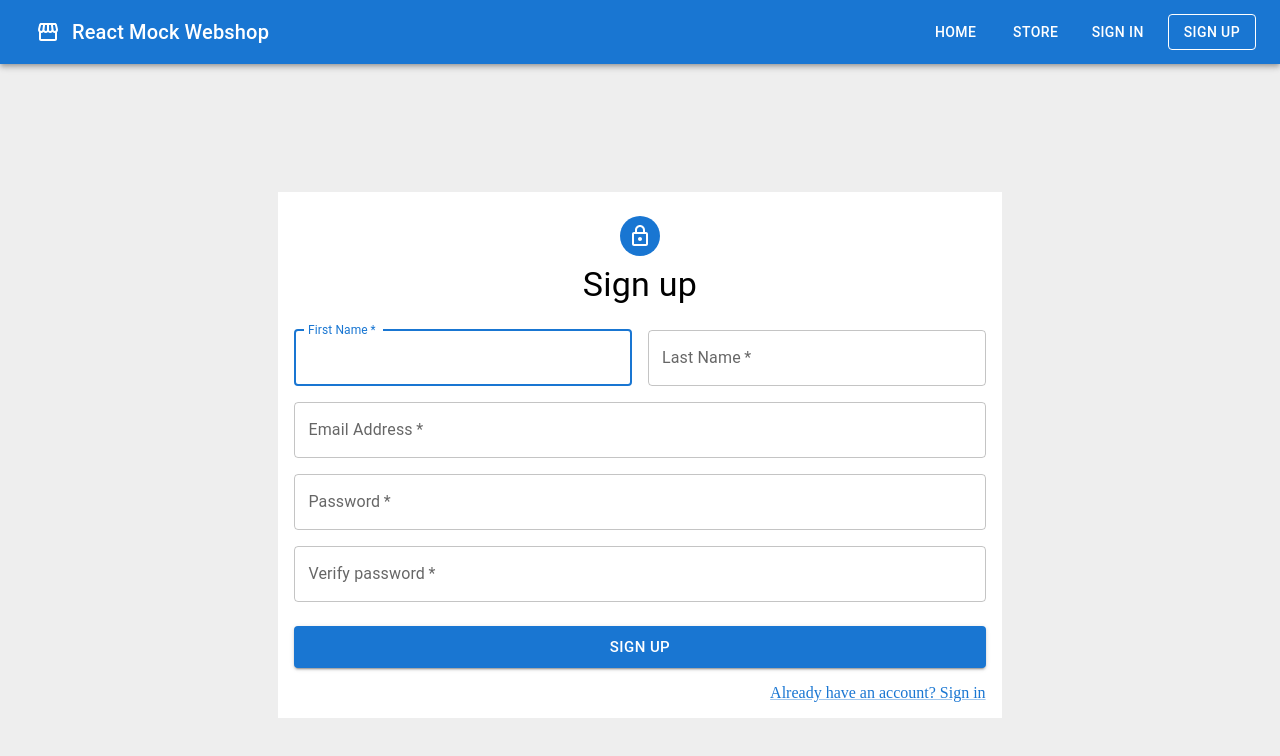
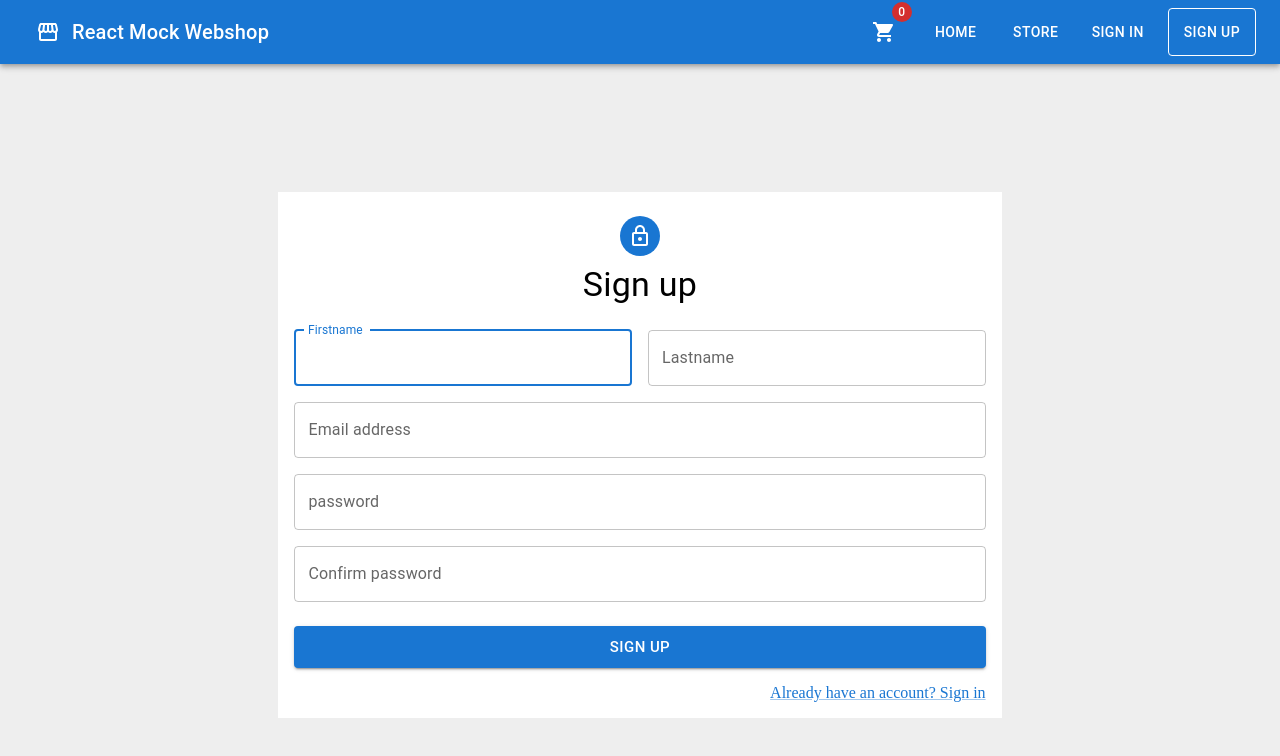
Before and after one commit to ja8mpi/react-mock-webshop, a React (Create React App) app: page /signup in a window 1280 px wide. Shown: the top 756 px of the page. Built offline with nearby package versions, Linux system fonts and the light colour scheme.

Commit message:
Signup value validation

```diff
--- a/mock/db.json
+++ b/mock/db.json
@@ -1,16 +1,42 @@
 {
     "users":[
         {
+            "id":1,
             "firstname":"Ákos",
             "lastname":"Bollók",
             "email":"bollokakos.14@gmail.com",
             "password":"12345"
         },
         {
+            "id":2,
             "firstname":"admin",
             "lastname":"admin",
             "email":"admin@gmail.com",
             "password":"12345"
         }
+    ],
+    "products":[
+        {
+            "id":1,
+            "name":"Lego car",
+            "category":{
+                "category":"toy",
+                "subcategory":"lego"
+            },
+            "price":53.23,
+            "productionYear":"2021",
+            "description":""
+        },
+        {
+            "id":2,
+            "name":"Lego plane",
+            "category":{
+                "category":"toy",
+                "subcategory":"lego"
+            },
+            "price":53.23,
+            "productionYear":"2021",
+            "description":""
+        }
     ]
 }
--- a/package.json
+++ b/package.json
@@ -5,6 +5,7 @@
   "dependencies": {
     "@emotion/react": "^11.9.3",
     "@emotion/styled": "^11.9.3",
+    "@hookform/resolvers": "^2.9.3",
     "@mui/icons-material": "^5.8.4",
     "@mui/material": "^5.8.5",
     "@reduxjs/toolkit": "^1.8.2",
@@ -23,7 +24,9 @@
     "react-router-dom": "^6.3.0",
     "react-scripts": "5.0.1",
     "typescript": "^4.7.4",
-    "web-vitals": "^2.1.4"
+    "uuid": "^8.3.2",
+    "web-vitals": "^2.1.4",
+    "yup": "^0.32.11"
   },
   "scripts": {
     "start": "react-scripts start",
--- a/src/App.tsx
+++ b/src/App.tsx
@@ -4,8 +4,12 @@ import Store from './components/store/Store';
 import SignIn from './components/signin/Signin';
 import Signup from './components/signup/Signup';
 import NavBar from './components/navbar/NavBar';
+// import { ShopProvider } from "./contexts/ProductsContext";
 
 const App = () => {
+
+    const isLoggedIn = true;
+
     return (
         <>
             < NavBar />
--- a/src/components/navbar/NavBar.tsx
+++ b/src/components/navbar/NavBar.tsx
@@ -6,9 +6,11 @@ import {
   Toolbar,
   Typography,
   Menu,
-  MenuItem
+  MenuItem,
+  Badge
 } from '@mui/material'
 import StorefrontIcon from '@mui/icons-material/Storefront';
+import ShoppingCartIcon from '@mui/icons-material/ShoppingCart';
 import React from 'react'
 import { Link } from 'react-router-dom';
 
@@ -38,6 +40,23 @@ const NavBar = () => {
           React Mock Webshop
         </Typography>
         <Stack direction='row' spacing={2}>
+          <IconButton
+            size="large"
+            color="inherit"
+            component={Link}
+            to='./cart'
+          >
+            <Badge
+              badgeContent="0"
+              color="error"
+              overlap="circular"
+              style={{
+                transform: 'translate(30px, -20px)'
+              }}
+            />
+            <ShoppingCartIcon />
+          </IconButton>
+
           <Button
             color="inherit"
             component={Link}
--- a/src/components/signup/Signup.tsx
+++ b/src/components/signup/Signup.tsx
@@ -1,11 +1,47 @@
 import { Avatar, Button, Checkbox, Container, FormControlLabel, Grid, TextField, Typography, Link as MUILink } from '@mui/material';
 import LockOutlinedIcon from '@mui/icons-material/LockOutlined';
 import { Box } from '@mui/system';
-import React, { useEffect } from 'react'
+import React, { ReactFragment, useEffect, useState } from 'react'
 import { Link } from 'react-router-dom';
+import { useForm, SubmitHandler, Controller, FormProvider } from 'react-hook-form';
+import { yupResolver } from '@hookform/resolvers/yup';
+import * as yup from 'yup';
+import { SignupFormInput } from './SignupFormInput';
+
+
+interface IFormInputs {
+    email: string;
+    password: string;
+    confirmPassword: string;
+    firstname: string;
+    lastname: string;
+}
+
+
+const schema = yup.object().shape({
+    email: yup.string().required().email(),
+    password: yup.string().required().min(6).max(20),
+    confirmPassword: yup.string().required().min(6).max(20),
+    firstname: yup.string().required(),
+    lastname: yup.string().required()
+});
+
 
 
 const Signup = () => {
+
+    const methods = useForm<IFormInputs>(
+        {
+            mode: 'onBlur',
+            resolver: yupResolver(schema),
+        });
+
+
+    const formSubmitHandler: SubmitHandler<IFormInputs> = (/*{ email, password }*/ data: IFormInputs) => {
+        console.log('submitted data:\n', data);
+    }
+
+
     return (
         <Container>
             <Box
@@ -31,67 +67,45 @@ const Signup = () => {
                 <Typography component="h1" variant="h4">
                     Sign up
                 </Typography>
-                <Box component="form" noValidate onSubmit={() => console.log('submit')} sx={{ mt: 3 }}>
+                <FormProvider {...methods}>
+                    <Box component="form" onSubmit={methods.handleSubmit(formSubmitHandler)} sx={{ mt: 3 }}>
                         <Grid container spacing={2}>
                             <Grid item xs={12} sm={6}>
-                            <TextField
-                                autoComplete="given-name"
-                                name="firstName"
-                                required
-                                fullWidth
-                                id="firstName"
-                                label="First Name"
+                                <SignupFormInput
                                     autoFocus
+                                    label='Firstname'
+                                    name='firstname'
+                                    id='firstname'
                                 />
                             </Grid>
                             <Grid item xs={12} sm={6}>
-                            <TextField
-                                required
-                                fullWidth
-                                id="lastName"
-                                label="Last Name"
-                                name="lastName"
-                                autoComplete="family-name"
+                                <SignupFormInput
+                                    label='Lastname'
+                                    name='lastname'
+                                    id='lastname'
                                 />
                             </Grid>
                             <Grid item xs={12}>
-                            <TextField
-                                required
-                                fullWidth
-                                id="email"
-                                label="Email Address"
-                                name="email"
-                                autoComplete="email"
+                                <SignupFormInput
+                                    label='Email address'
+                                    name='email'
+                                    id='email'
                                 />
                             </Grid>
                             <Grid item xs={12}>
-                            <TextField
-                                required
-                                fullWidth
-                                name="password"
-                                label="Password"
-                                type="password"
-                                id="password"
-                                autoComplete="new-password"
+                                <SignupFormInput
+                                    label='password'
+                                    name='password'
+                                    id='password'
                                 />
                             </Grid>
                             <Grid item xs={12}>
-                            <TextField
-                                required
-                                fullWidth
-                                name="verify-password"
-                                label="Verify password"
-                                type="password"
-                                id="verify-password"
-                                autoComplete="verify-password"
+                                <SignupFormInput
+                                    label='Confirm password'
+                                    name='confirmPassword'
+                                    id='confirmPassword'
                                 />
                             </Grid>
-                        {/* <Grid item xs={12}>
-                            <FormControlLabel
-                                control={<Checkbox value="allowExtraEmails" color="primary" />}
-                                label="I want to receive inspiration, marketing promotions and updates via email."
-                            />
-                        </Grid> */}
                         </Grid>
                         <Button
                             size='large'
@@ -116,6 +130,7 @@ const Signup = () => {
                             </Grid>
                         </Grid>
                     </Box>
+                </FormProvider>
             </Box>
         </Container >
     )
--- /dev/null
+++ b/src/components/signup/SignupFormInput.tsx
@@ -0,0 +1,37 @@
+import { TextField } from '@mui/material'
+import React, { useEffect } from 'react'
+import { Controller, useFormContext } from 'react-hook-form'
+
+export const SignupFormInput = ({
+    autoFocus,
+    label,
+    id,
+    name
+}: any) => {
+
+    const { control, formState: { errors } } = useFormContext();
+
+    console.log(errors[name]?.message)
+
+    return (
+        <Controller
+            defaultValue={""}
+            name={name}
+            control={control}
+            render={({ field }) => (
+                <TextField
+                    {...field}
+                    autoFocus={autoFocus}
+                    fullWidth
+                    id={id}
+                    label={label}
+                    error={Object.hasOwnProperty.call(errors, name) ? true : false}
+                    helperText={
+                        Object.keys(errors)[0] ?
+                            errors[name]?.message?.toString() : ""
+                    }
+                />
+            )}
+        />
+    )
+}
--- a/src/components/store/Store.tsx
+++ b/src/components/store/Store.tsx
@@ -1,9 +1,11 @@
 import { Typography } from '@mui/material';
-import React from 'react'
+import React, { useContext } from 'react'
 
 const Store = () => {
+
     return (
         <Typography variant='h1'>Store</Typography>
+
     )
 }
 
--- /dev/null
+++ b/src/contexts/ProductsContext.tsx
@@ -0,0 +1 @@
+import { createContext } from 'react';
```
Also changed, not shown: src/components/profile/Profile.tsx (+10 -1 lines), src/contexts/AuthContext.tsx (+11 -6 lines), src/contexts/ShopContext.tsx (deleted, +0 -7 lines), 1 other file (tests, documents, lock files or other folders). Lines whose indentation alone changed are shown as unchanged.
